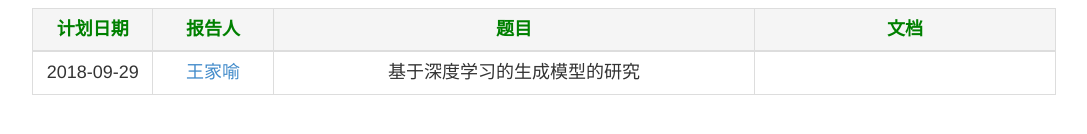
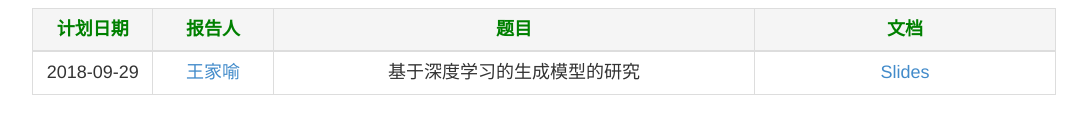
Before and after one commit to ustcmcc/PaperReading, a plain HTML site: page presentation/index.html in a window 1280 px wide. Shown: the part 440-574 px from the top of the page, without its empty margins (96-1183 px from the left). Drawn offline with Linux system fonts and the light colour scheme.

Commit message:
update slides for Jiayu's presentation

```diff
--- a/presentation/index.html
+++ b/presentation/index.html
@@ -41,7 +41,7 @@
 		<tr>
 			<td>2018-09-29</td>
 			<td><a href="" target="_blank">王家喻</a></td>
-			<td>基于深度学习的生成模型的研究</td><td></td>
+			<td>基于深度学习的生成模型的研究</td><td><a href="slides/20180929-wangjiayu-generative models.pdf" target="_blank">Slides</a></td>
 		</tr>
 
 	</tbody>
```
Also changed, not shown: 1 other file.
